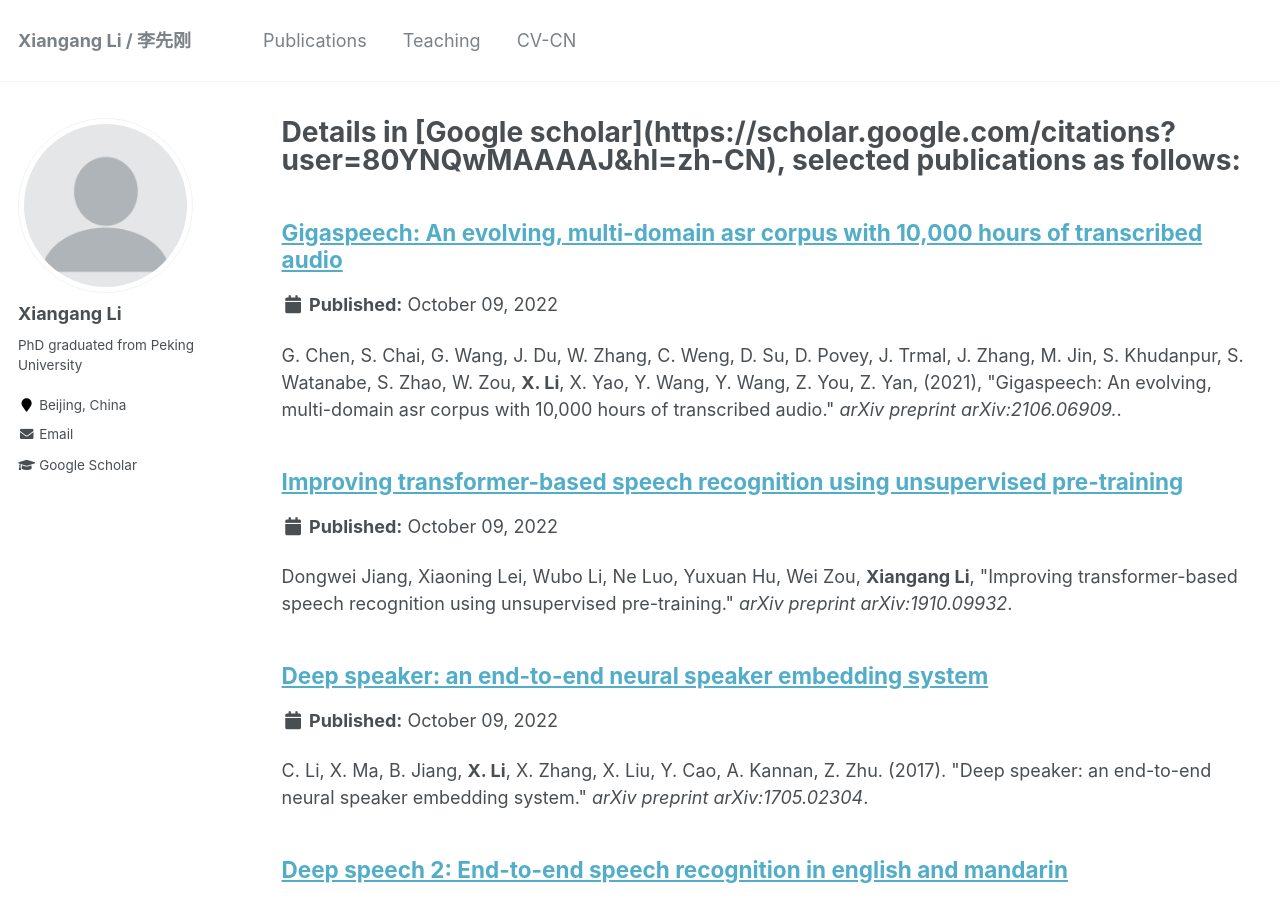
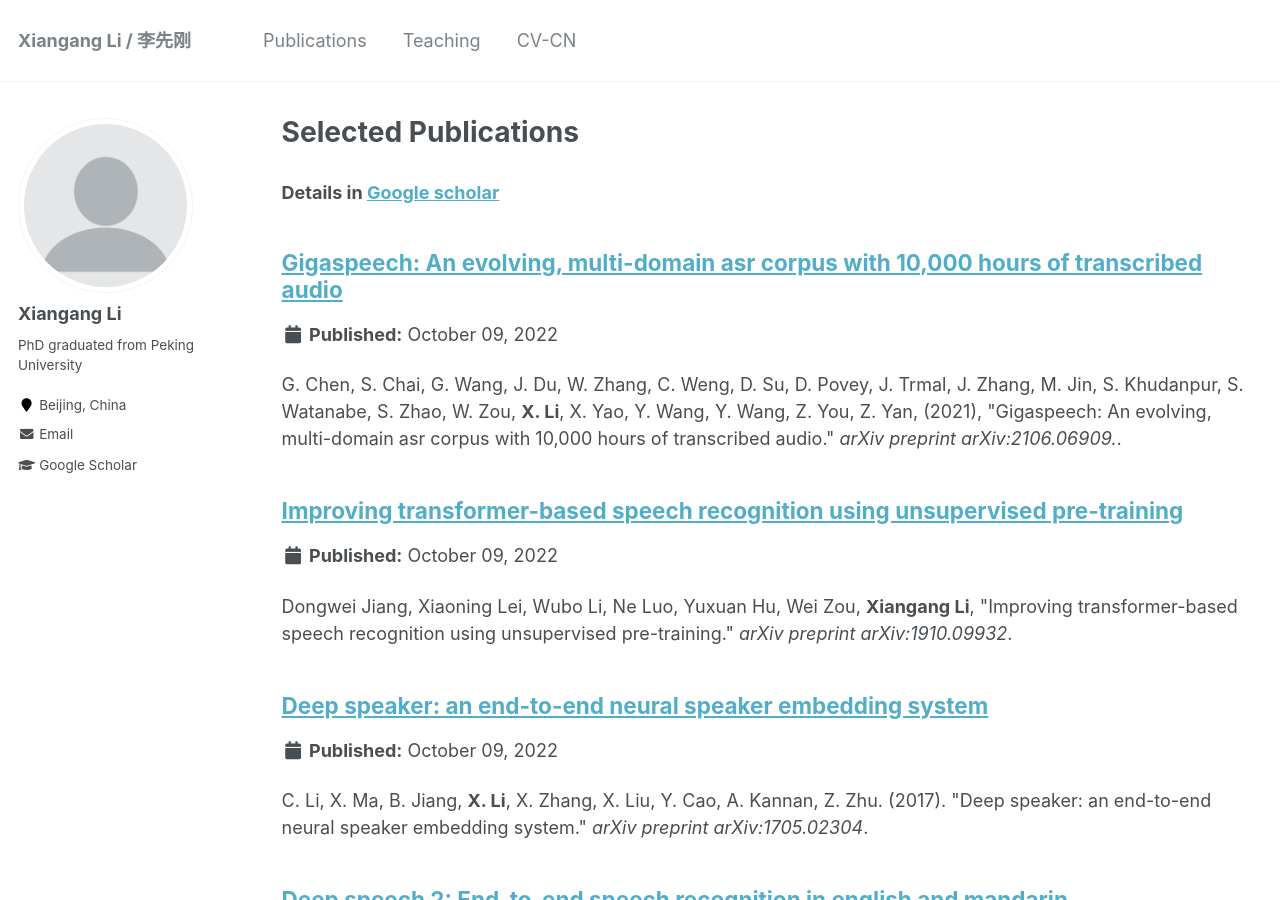
Before and after one commit to xiangangli/xiangangli.github.io, a Jekyll site: the page built from _pages/publications.md, in a window 1280 px wide and 900 px high. Built offline with Jekyll 4.4.1, drawn with Linux system fonts in a browser that asks for light colours.

Commit message:
update pub

```diff
--- a/_pages/publications.md
+++ b/_pages/publications.md
@@ -1,9 +1,11 @@
 ---
 layout: archive
-title: "Details in [Google scholar](https://scholar.google.com/citations?user=80YNQwMAAAAJ&hl=zh-CN), selected publications as follows:"
+title: "Selected Publications"
 permalink: /publications/
 author_profile: true
 ---
+
+### Details in [Google scholar](https://scholar.google.com/citations?user=80YNQwMAAAAJ&hl=zh-CN)
 
 {% if author.googlescholar %}
   You can also find my articles on <u><a href="{{author.googlescholar}}">my Google Scholar profile</a>.</u>
```
